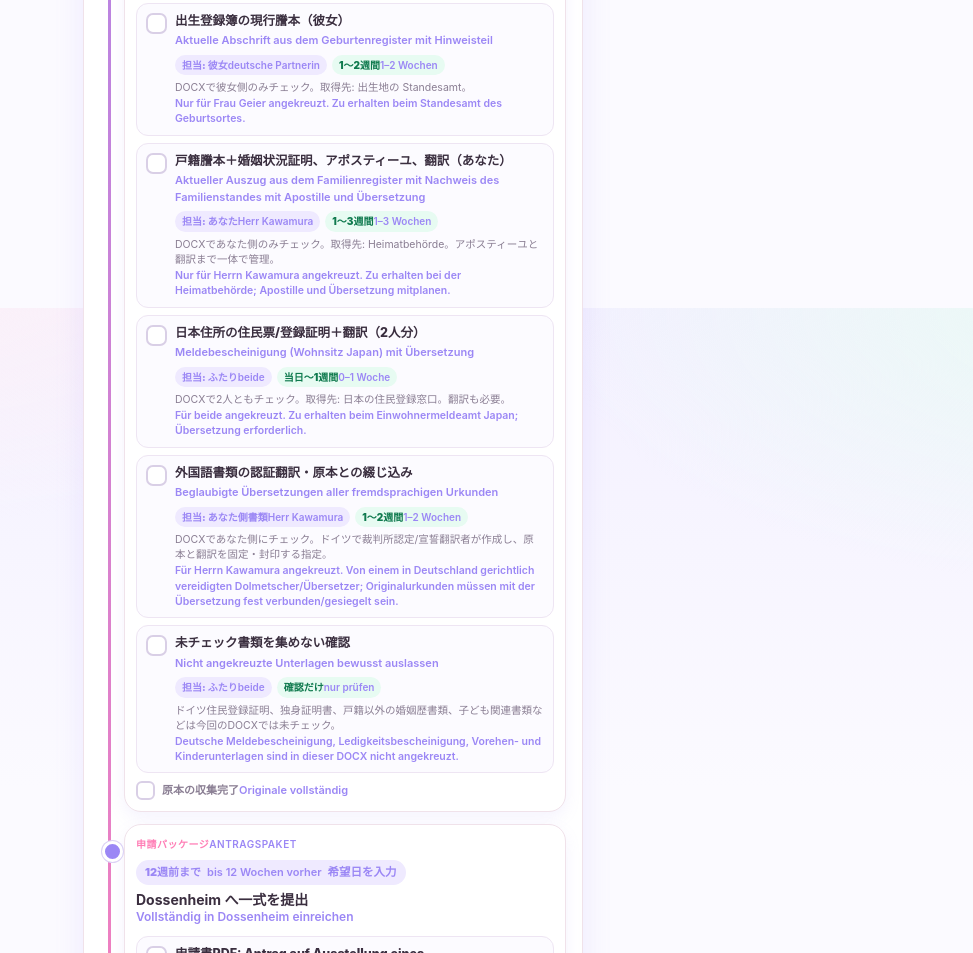
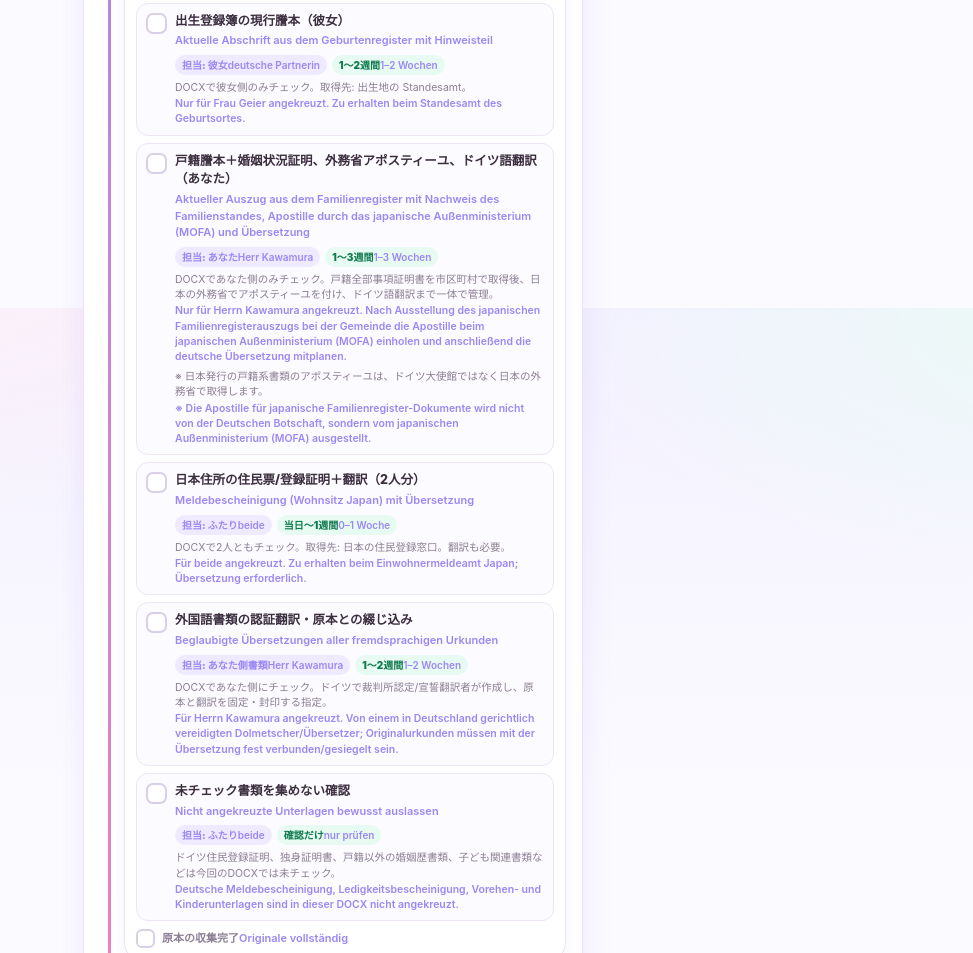
Before and after one commit to masakasakasama/Marriage_procedure, a plain HTML site: page index.html in a window 1280 px wide. Shown: the part 6892-7845 px from the top of the page, without its empty margins (307-1280 px from the left). Drawn offline with Linux system fonts and the light colour scheme; no server answers.

Commit message:
Clarify MOFA apostille for family register

```diff
--- a/index.html
+++ b/index.html
@@ -3,7 +3,7 @@
 <head>
 <meta charset="UTF-8">
 <meta name="viewport" content="width=device-width, initial-scale=1, viewport-fit=cover">
-<meta name="app-version" content="2026-05-30-3">
+<meta name="app-version" content="2026-06-04-1">
 <meta http-equiv="Cache-Control" content="no-cache, must-revalidate">
 <title>結婚までのチェックリスト | Hochzeits-Checkliste 🇯🇵💍🇩🇪</title>
 <script>
@@ -814,9 +814,10 @@
             <div class="road-action"><span class="ja">DOCXで彼女側のみチェック。取得先: 出生地の Standesamt。</span><span class="de">Nur für Frau Geier angekreuzt. Zu erhalten beim Standesamt des Geburtsortes.</span></div>
           </div>
           <div class="road-doc">
-            <label class="check-item"><input type="checkbox" data-id="dos3"><span class="box"></span><span class="ci-text"><span class="ja">戸籍謄本＋婚姻状況証明、アポスティーユ、翻訳（あなた）</span><span class="de">Aktueller Auszug aus dem Familienregister mit Nachweis des Familienstandes mit Apostille und Übersetzung</span></span></label>
+            <label class="check-item"><input type="checkbox" data-id="dos3"><span class="box"></span><span class="ci-text"><span class="ja">戸籍謄本＋婚姻状況証明、外務省アポスティーユ、ドイツ語翻訳（あなた）</span><span class="de">Aktueller Auszug aus dem Familienregister mit Nachweis des Familienstandes, Apostille durch das japanische Außenministerium (MOFA) und Übersetzung</span></span></label>
             <div class="road-meta"><span class="road-chip"><span class="ja">担当: あなた</span><span class="de">Herr Kawamura</span></span><span class="road-chip time"><span class="ja">1〜3週間</span><span class="de">1–3 Wochen</span></span></div>
-            <div class="road-action"><span class="ja">DOCXであなた側のみチェック。取得先: Heimatbehörde。アポスティーユと翻訳まで一体で管理。</span><span class="de">Nur für Herrn Kawamura angekreuzt. Zu erhalten bei der Heimatbehörde; Apostille und Übersetzung mitplanen.</span></div>
+            <div class="road-action"><span class="ja">DOCXであなた側のみチェック。戸籍全部事項証明書を市区町村で取得後、日本の外務省でアポスティーユを付け、ドイツ語翻訳まで一体で管理。</span><span class="de">Nur für Herrn Kawamura angekreuzt. Nach Ausstellung des japanischen Familienregisterauszugs bei der Gemeinde die Apostille beim japanischen Außenministerium (MOFA) einholen und anschließend die deutsche Übersetzung mitplanen.</span></div>
+            <div class="road-action"><span class="ja">※ 日本発行の戸籍系書類のアポスティーユは、ドイツ大使館ではなく日本の外務省で取得します。</span><span class="de">※ Die Apostille für japanische Familienregister-Dokumente wird nicht von der Deutschen Botschaft, sondern vom japanischen Außenministerium (MOFA) ausgestellt.</span></div>
           </div>
           <div class="road-doc">
             <label class="check-item"><input type="checkbox" data-id="dos4"><span class="box"></span><span class="ci-text"><span class="ja">日本住所の住民票/登録証明＋翻訳（2人分）</span><span class="de">Meldebescheinigung (Wohnsitz Japan) mit Übersetzung</span></span></label>
```
